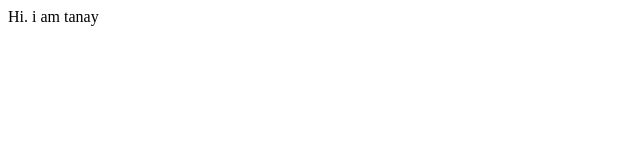
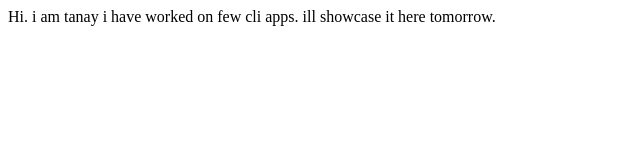
Before and after one commit to em-8ch/Em.8ch-Site, a plain HTML site: page index.html in a window 1280 px wide. Shown: the whole page, without its empty margins (0-640 px from the left). Drawn offline with Linux system fonts and the light colour scheme.

Commit message:
update details

```diff
--- a/index.html
+++ b/index.html
@@ -7,5 +7,7 @@
 </head>
 <body>
     Hi. i am tanay
+
+    i have worked on few cli apps. ill showcase it here tomorrow.
 </body>
 </html>
```
